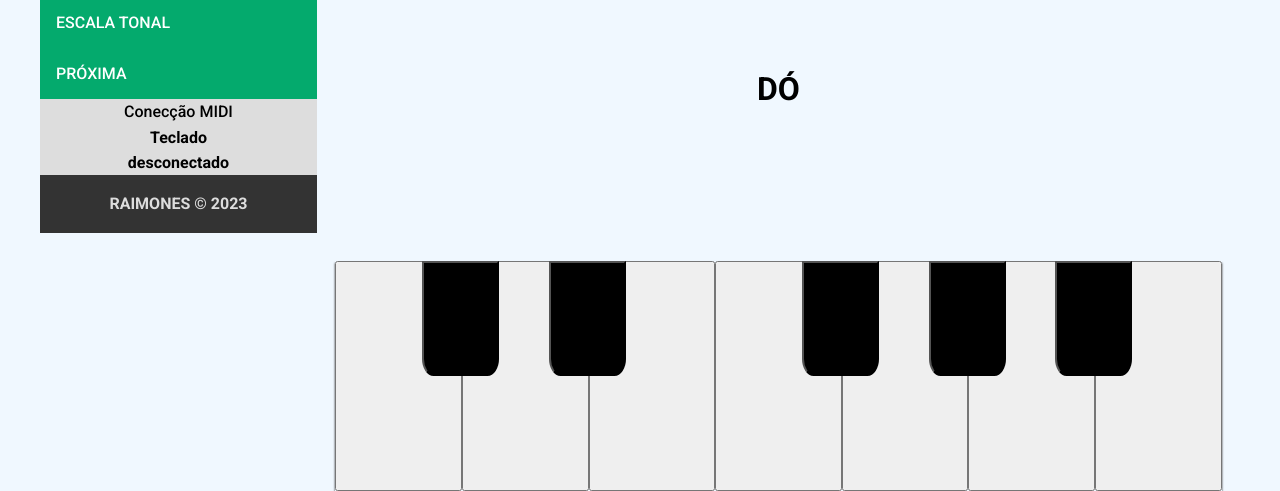
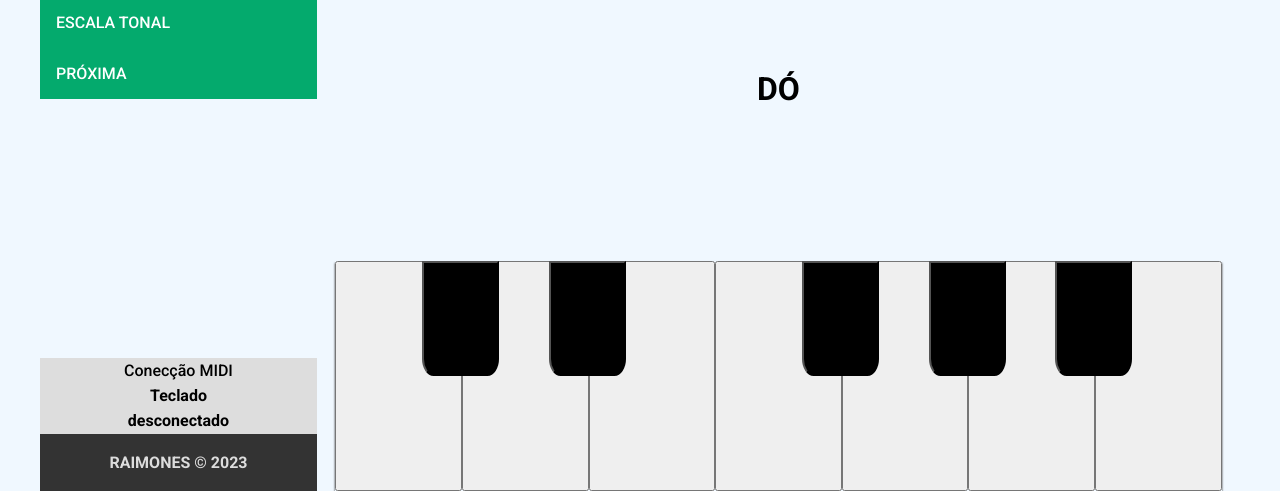
Before and after one commit to raimonesbarros/aprenda-teclado-musical, a website with bundled scripts: page index.html in a window 1280 px wide. Both pictures are taken after a click on the picture 244 px from the left and 153 px from the top of the page. Shown: the part 309-800 px from the top of the page. Built offline with nearby package versions, Linux system fonts and the light colour scheme.

Commit message:
Update index.html

```diff
--- a/index.html
+++ b/index.html
@@ -12,7 +12,7 @@
 <body>
   <main>
     <section class="container flex">
-      <nav class="navbar flex column disable">
+      <nav class="navbar flex column between disable">
         <ul class="nav-list">
           <li><button data-aula="teclado" class="ir dropbtn pointer">O teclado</button></li>
           <li><button  data-aula="notas" class="ir dropbtn pointer">As notas</button></li>
```
